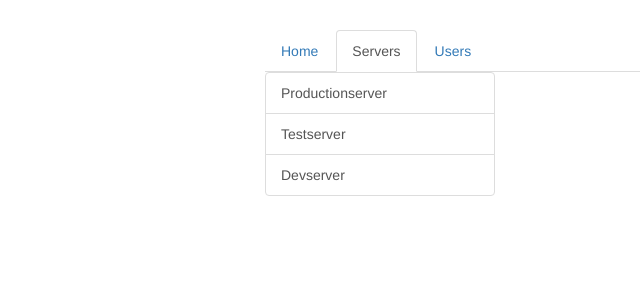
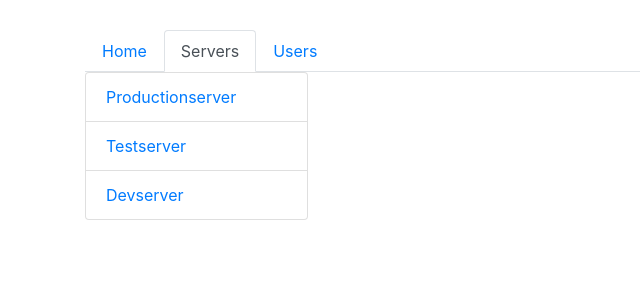
Before and after one commit to biswajeetbehera/MyAngularWork, an Angular app in the folder routing-start/: page /servers in a window 1280 px wide. Shown: the top 300 px of the page, without its empty margins (0-640 px from the left). Built offline with nearby package versions, Linux system fonts and the light colour scheme.

Commit message:
fixed vulnerability with bootstrap v4 and code changes as per boot v4

```diff
--- a/routing-start/package.json
+++ b/routing-start/package.json
@@ -20,7 +20,7 @@
     "@angular/platform-browser": "^6.0.0",
     "@angular/platform-browser-dynamic": "^6.0.0",
     "@angular/router": "^6.0.0",
-    "bootstrap": "3.3.7",
+    "bootstrap": "^4.2.1",
     "core-js": "^2.6.3",
     "rxjs": "^6.0.0",
     "rxjs-compat": "^6.1.0",
--- a/routing-start/src/app/app.component.html
+++ b/routing-start/src/app/app.component.html
@@ -2,18 +2,24 @@
   <div class="row">
     <div class="col-xs-12 col-sm-10 col-md-8 col-sm-offset-1 col-md-offset-2">
       <ul class="nav nav-tabs">
-        <li role="presentation"
-            routerLinkActive="active"
-            [routerLinkActiveOptions]="{ exact: true }">
-          <a routerLink="/">Home</a>
+        <li class="nav-item"
+            role="presentation">
+          <a class="nav-link"
+             [routerLinkActiveOptions]="{ exact: true }"
+             routerLinkActive="active"
+             routerLink="/">Home</a>
         </li>
-        <li role="presentation"
-            routerLinkActive="active">
-          <a [routerLink]="['/servers']">Servers</a>
+        <li class="nav-item"
+            role="presentation">
+          <a class="nav-link"
+             routerLinkActive="active"
+             [routerLink]="['/servers']">Servers</a>
         </li>
-        <li role="presentation"
-            routerLinkActive="active">
-          <a [routerLink]="['/users']">Users</a>
+        <li class="nav-item"
+            role="presentation">
+          <a class="nav-link"
+             routerLinkActive="active"
+             [routerLink]="['/users']">Users</a>
         </li>
       </ul>
     </div>
```
Also changed, not shown: 1 other file (tests, documents, lock files or other folders).
